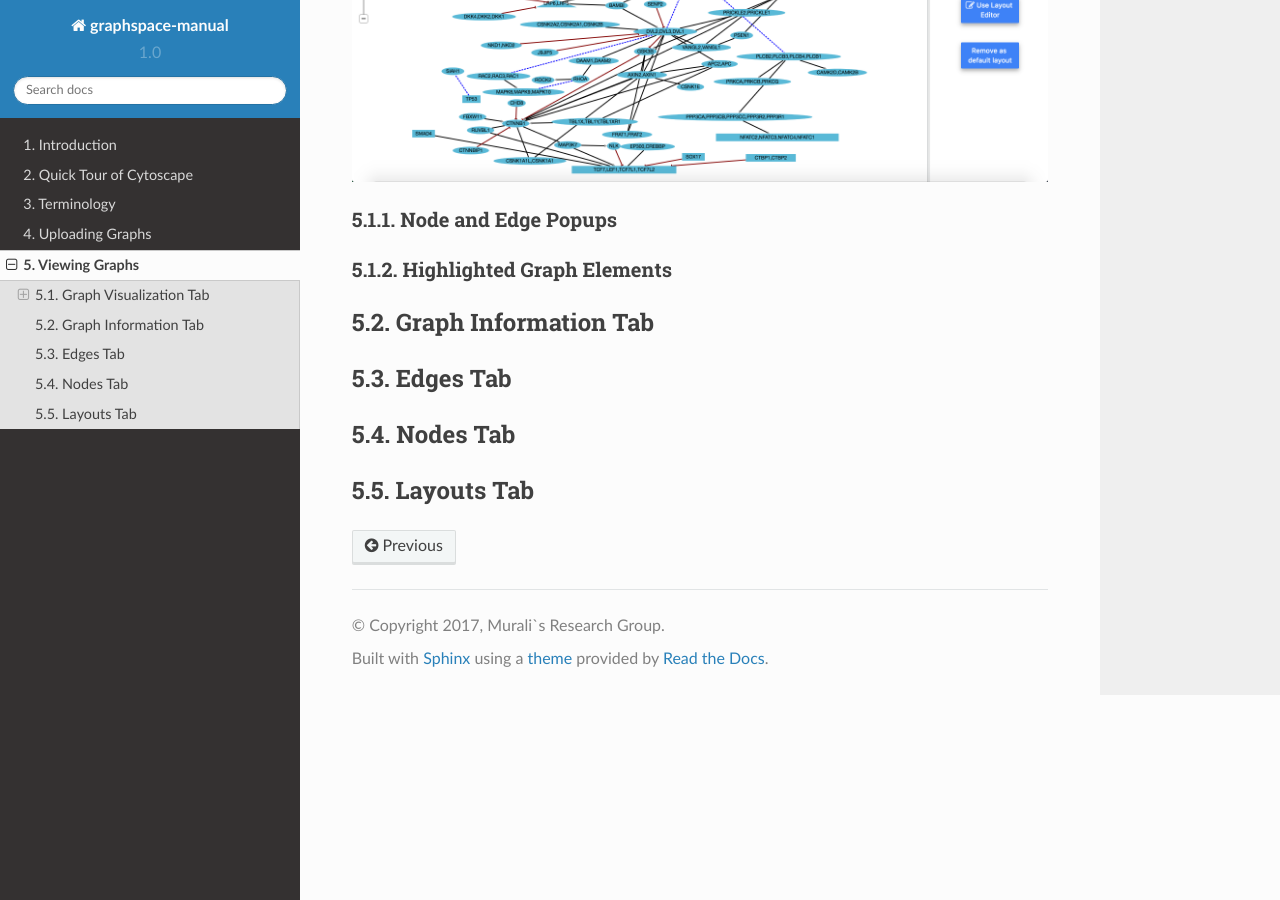
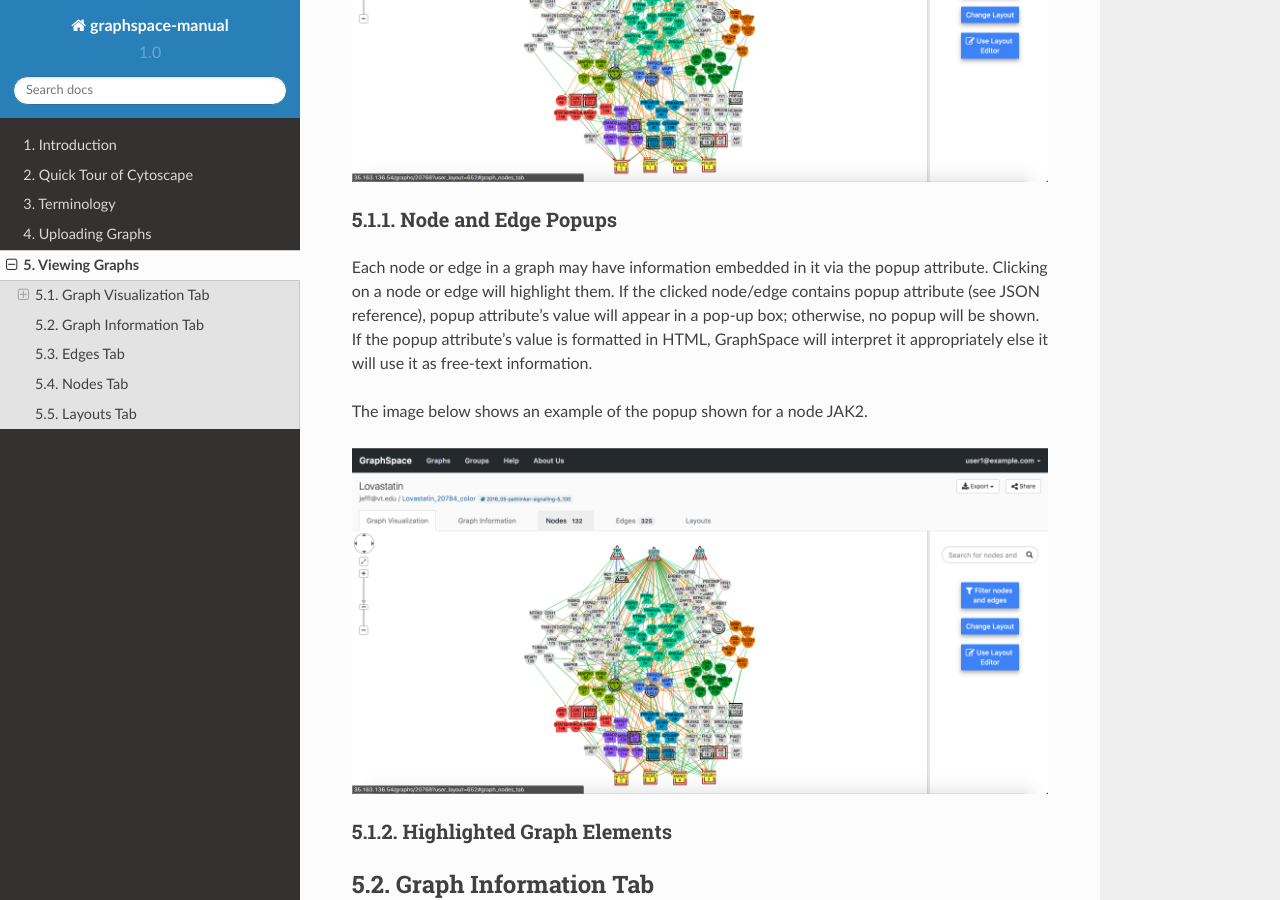
Before and after one commit to adbharadwaj/graphspace-manual, a Sphinx documentation site: the page built from docs/Viewing_Graphs.md, in a window 1280 px wide and 900 px high, scrolled down 715 px. Built offline with Sphinx 7.4.7 and the Read the Docs theme 2.0.0, drawn with Linux system fonts in a browser that asks for light colours.

Commit message:
Update Viewing_Graphs.md

```diff
--- a/docs/Viewing_Graphs.md
+++ b/docs/Viewing_Graphs.md
@@ -15,9 +15,15 @@ The Graph Visualization Tab has two sections:
 - Left section shows the actual graph.
 - Right section shows multiple interaction options.
 
-![Graph Visualization Tab](_static/images/gs-screenshot-user1-wnt-signalling-graph.png)
+![Graph Visualization Tab](_static/images/gs-screenshot-user1-lovastatin-graph-visualization-tab.png)
 
 ### Node and Edge Popups
+
+Each node or edge in a graph may have information embedded in it via the popup attribute. Clicking on a node or edge will highlight them. If the clicked node/edge contains popup attribute (see JSON reference), popup attribute's value will appear in a pop-up box; otherwise, no popup will be shown. If the popup attribute's value is formatted in HTML, GraphSpace will interpret it appropriately else it will use it as free-text information.
+
+The image below shows an example of the popup shown for a node JAK2.
+
+![Graph Visualization Tab](_static/images/gs-screenshot-user1-lovastatin-graph-visualization-tab.png)
 
 ### Highlighted Graph Elements
 
```
